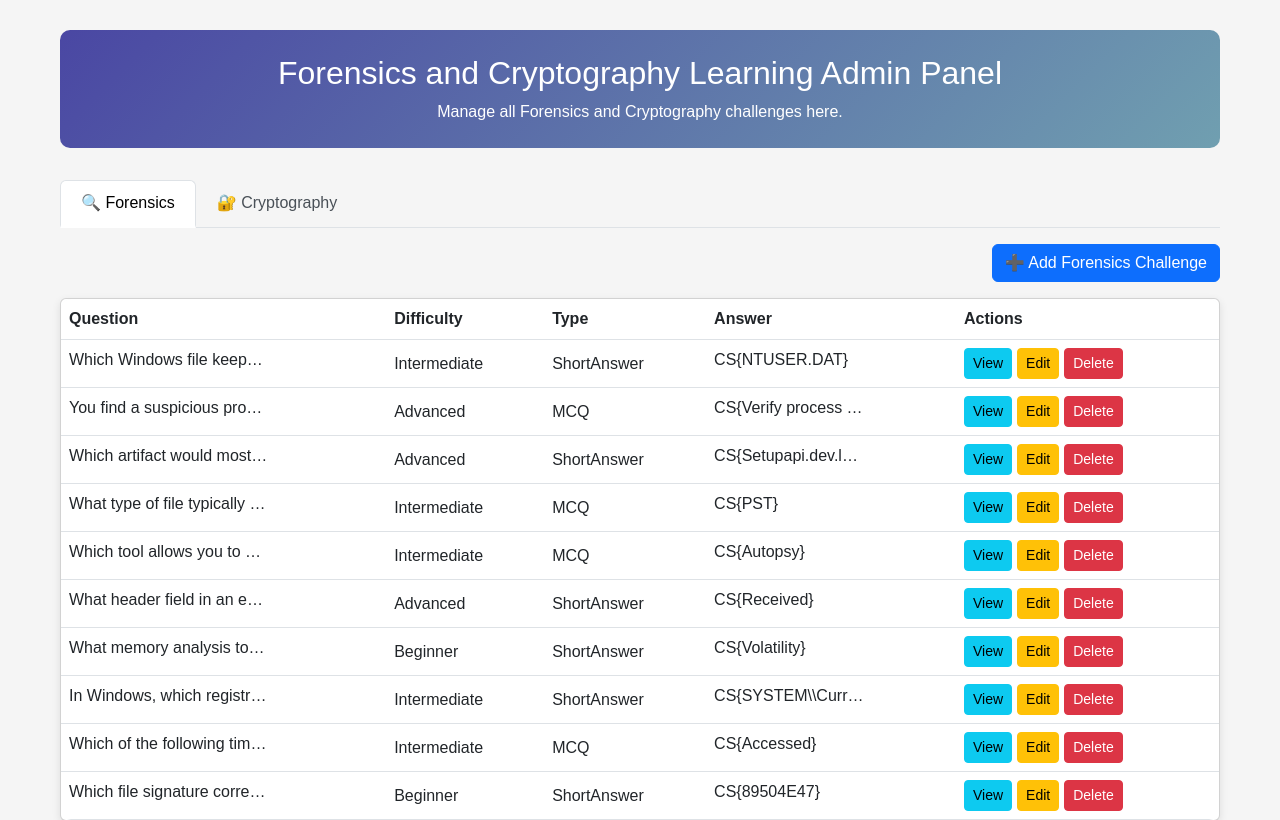
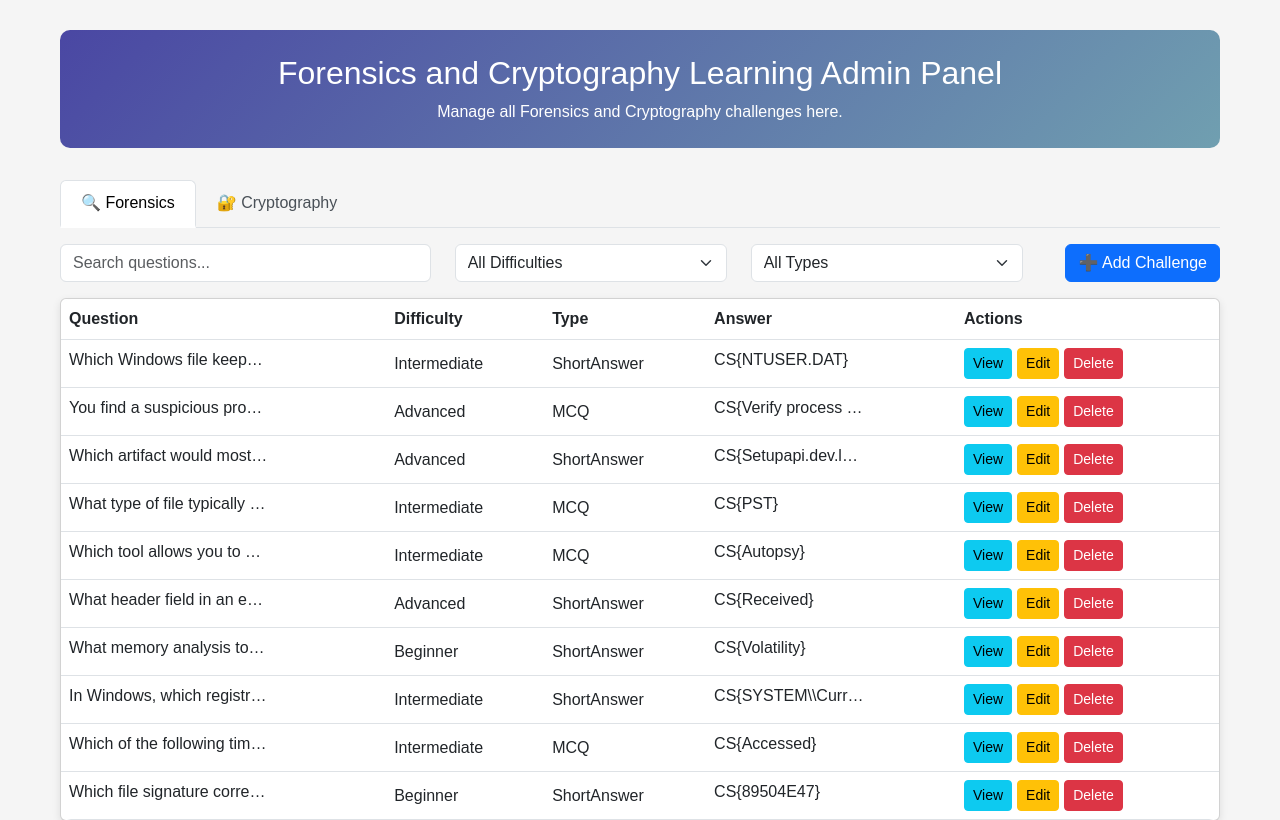
Before and after one commit to nightslash6/MP, a PHP site: page /forensics_admin_manage.php in a window 1280 px wide. Shown: the part 60-880 px from the top of the page. Run offline with PHP 8.4, Linux system fonts and the light colour scheme; a user stored in the database is signed in; data comes from the database, SQL or seed files in the repository.

Commit message:
added filter

```diff
--- a/forensics_admin_manage.php
+++ b/forensics_admin_manage.php
@@ -289,12 +289,33 @@ $crypto = $conn->query("SELECT * FROM my_crypto_questions ORDER BY question_id D
 
         <div class="tab-content" id="adminTabContent">
             <div class="tab-pane fade show active" id="forensics" role="tabpanel" aria-labelledby="forensics-tab">
-                <div class="d-flex justify-content-end my-3">
-                    <a href="forensics_admin_edit.php?table=forensics" class="btn btn-primary">➕ Add Forensics Challenge</a>
+                <div class="row align-items-center my-3">
+                    <div class="col-md-4">
+                        <input type="text" id="searchInputForensics" class="form-control" placeholder="Search questions..." />
+                    </div>
+                    <div class="col-md-3">
+                        <select id="difficultyFilterForensics" class="form-select">
+                            <option value="">All Difficulties</option>
+                            <option value="Beginner">Beginner</option>
+                            <option value="Intermediate">Intermediate</option>
+                            <option value="Advanced">Advanced</option>
+                        </select>
+                    </div>
+                    <div class="col-md-3">
+                        <select id="typeFilterForensics" class="form-select">
+                            <option value="">All Types</option>
+                            <option value="ShortAnswer">ShortAnswer</option>
+                            <option value="LongAnswer">LongAnswer</option>
+                            <option value="MCQ">MCQ</option>
+                        </select>
+                    </div>
+                    <div class="col-md-2 text-end">
+                        <a href="forensics_admin_edit.php?table=forensics" class="btn btn-primary">➕ Add Challenge</a>
+                    </div>
                 </div>
                 <div class="card mt-3">
                     <div class="table-responsive">
-                        <table class="table table-hover mb-0">
+                        <table class="table table-hover mb-0" id="forensicsTable">
                             <thead>
                                 <tr>
                                     <th>Question</th>
@@ -348,12 +369,33 @@ $crypto = $conn->query("SELECT * FROM my_crypto_questions ORDER BY question_id D
             </div>
 
             <div class="tab-pane fade" id="crypto" role="tabpanel" aria-labelledby="crypto-tab">
-                <div class="d-flex justify-content-end my-3">
-                    <a href="forensics_admin_edit.php?table=crypto" class="btn btn-primary">➕ Add Crypto Challenge</a>
+                <div class="row align-items-center my-3">
+                    <div class="col-md-4">
+                        <input type="text" id="searchInputCrypto" class="form-control" placeholder="Search questions..." />
+                    </div>
+                    <div class="col-md-3">
+                        <select id="difficultyFilterCrypto" class="form-select">
+                            <option value="">All Difficulties</option>
+                            <option value="Beginner">Beginner</option>
+                            <option value="Intermediate">Intermediate</option>
+                            <option value="Advanced">Advanced</option>
+                        </select>
+                    </div>
+                    <div class="col-md-3">
+                        <select id="typeFilterCrypto" class="form-select">
+                            <option value="">All Types</option>
+                            <option value="ShortAnswer">ShortAnswer</option>
+                            <option value="LongAnswer">LongAnswer</option>
+                            <option value="MCQ">MCQ</option>
+                        </select>
+                    </div>
+                    <div class="col-md-2 text-end">
+                        <a href="forensics_admin_edit.php?table=crypto" class="btn btn-primary">➕ Add Challenge</a>
+                    </div>
                 </div>
                 <div class="card mt-3">
                     <div class="table-responsive">
-                        <table class="table table-hover mb-0">
+                        <table class="table table-hover mb-0" id="cryptoTable">
                             <thead>
                                 <tr>
                                     <th>Question</th>
@@ -510,6 +552,61 @@ $crypto = $conn->query("SELECT * FROM my_crypto_questions ORDER BY question_id D
                         .replace(/'/g, "&#039;");
             }
         });
+
+        // Forensics table filtering
+        document.getElementById('searchInputForensics').addEventListener('input', function() {
+            filterTable('forensicsTable', this.value.toLowerCase(),
+                       document.getElementById('difficultyFilterForensics').value.toLowerCase(),
+                       document.getElementById('typeFilterForensics').value.toLowerCase());
+        });
+
+        document.getElementById('difficultyFilterForensics').addEventListener('change', function() {
+            filterTable('forensicsTable', document.getElementById('searchInputForensics').value.toLowerCase(),
+                       this.value.toLowerCase(),
+                       document.getElementById('typeFilterForensics').value.toLowerCase());
+        });
+
+        document.getElementById('typeFilterForensics').addEventListener('change', function() {
+            filterTable('forensicsTable', document.getElementById('searchInputForensics').value.toLowerCase(),
+                       document.getElementById('difficultyFilterForensics').value.toLowerCase(),
+                       this.value.toLowerCase());
+        });
+
+        // Crypto table filtering
+        document.getElementById('searchInputCrypto').addEventListener('input', function() {
+            filterTable('cryptoTable', this.value.toLowerCase(),
+                       document.getElementById('difficultyFilterCrypto').value.toLowerCase(),
+                       document.getElementById('typeFilterCrypto').value.toLowerCase());
+        });
+
+        document.getElementById('difficultyFilterCrypto').addEventListener('change', function() {
+            filterTable('cryptoTable', document.getElementById('searchInputCrypto').value.toLowerCase(),
+                       this.value.toLowerCase(),
+                       document.getElementById('typeFilterCrypto').value.toLowerCase());
+        });
+
+        document.getElementById('typeFilterCrypto').addEventListener('change', function() {
+            filterTable('cryptoTable', document.getElementById('searchInputCrypto').value.toLowerCase(),
+                       document.getElementById('difficultyFilterCrypto').value.toLowerCase(),
+                       this.value.toLowerCase());
+        });
+
+        function filterTable(tableId, searchTerm, difficulty, type) {
+            const table = document.getElementById(tableId);
+            const tbody = table.tBodies[0];
+
+            Array.from(tbody.rows).forEach(row => {
+                const questionText = row.cells[0].textContent.toLowerCase();
+                const difficultyText = row.cells[1].textContent.toLowerCase();
+                const typeText = row.cells[2].textContent.toLowerCase();
+
+                const matchesSearch = questionText.includes(searchTerm);
+                const matchesDifficulty = difficulty === '' || difficultyText === difficulty;
+                const matchesType = type === '' || typeText === type;
+
+                row.style.display = matchesSearch && matchesDifficulty && matchesType ? '' : 'none';
+            });
+        }
     </script>
 
     <!--Session Timeout-->
```
